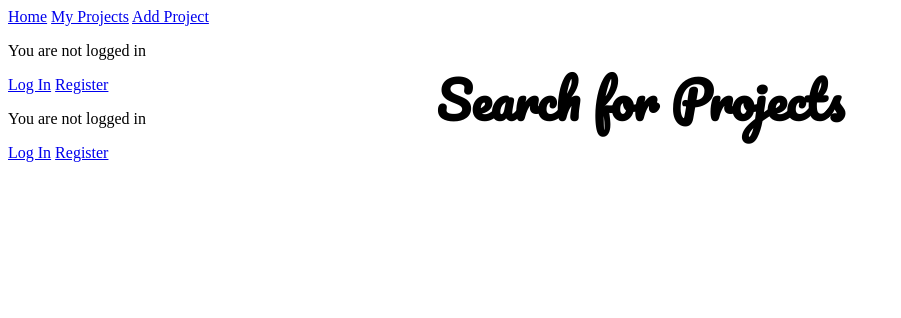
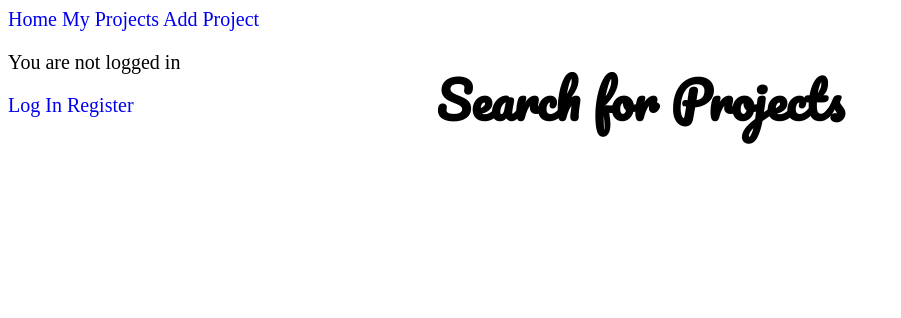
Before and after one commit to Nlopez4/dev_collect, a Django app: page / in a window 1280 px wide. Shown: the top 318 px of the page, without its empty margins (0-901 px from the left). Run offline with Django 3.2, Linux system fonts and the light colour scheme.

Commit message:
text decoration to none for splash links

```diff
--- a/main_app/static/styles/main.css
+++ b/main_app/static/styles/main.css
@@ -8,9 +8,19 @@ body {
 /* :root {
 
 } */
-/* NAV */
 
 
+/* NAV */
+.nav-bar {
+   display: inline;
+   font-size: 20px;
+   text-decoration: none;
+
+}
+
+.splash-link {
+    text-decoration: none;
+}
 
 
 /* SPLASH PAGE */
--- a/main_app/templates/base.html
+++ b/main_app/templates/base.html
@@ -15,20 +15,21 @@
   <body >
 
   <!-- NAV BAR -->
-   <a href="{% url 'home' %}">Home</a>
-  <a class="nav-link" href="{% url 'project_list' %}">My Projects</a>
-  <a href="{% url 'project_create' %}">Add Project</a>
+  <div class="nav-bar">
+   <a class="splash-link" href="{% url 'home' %}">Home</a>
+  <a class="splash-link" href="{% url 'project_list' %}">My Projects</a>
+  <a class="splash-link" href="{% url 'project_create' %}">Add Project</a>
 
 {% if user.is_authenticated %}
   Hi {{ user.username }}!
-  <a href="{% url 'logout' %}">Log Out</a>
- <a href="{% url 'profile' user.pk %}">Profile</a>
+  <a class="splash-link" href="{% url 'logout' %}">Log Out</a>
+ <a class="splash-link" href="{% url 'profile' user.pk %}">Profile</a>
 {% else %}
   <p>You are not logged in</p>
-  <a href="{% url 'login' %}">Log In</a>
-   <a href="{% url 'signup' %}">Register</a>
+  <a class="splash-link" href="{% url 'login' %}">Log In</a>
+   <a class="splash-link" href="{% url 'signup' %}">Register</a>
 {% endif %}
-
+</div>
 
           {% block content %}{% endblock %}
 
--- a/main_app/templates/home.html
+++ b/main_app/templates/home.html
@@ -1,7 +1,7 @@
 {% extends 'base.html' %} {% block content %} {% load static %}
 
 
-{% if user.is_authenticated %}
+{% comment %} {% if user.is_authenticated %}
 
 <a href="{% url 'logout' %}">Log Out</a>
 <a href="{% url 'profile' user.pk %}">Profile</a>
@@ -9,7 +9,7 @@
 <p>You are not logged in</p>
 <a href="{% url 'login' %}">Log In</a>
 <a href="{% url 'signup' %}">Register</a>
-{% endif %}
+{% endif %}  {% endcomment %}
 
 <h1 class="splash-h1">Search for Projects</h1>
 <div>
```
